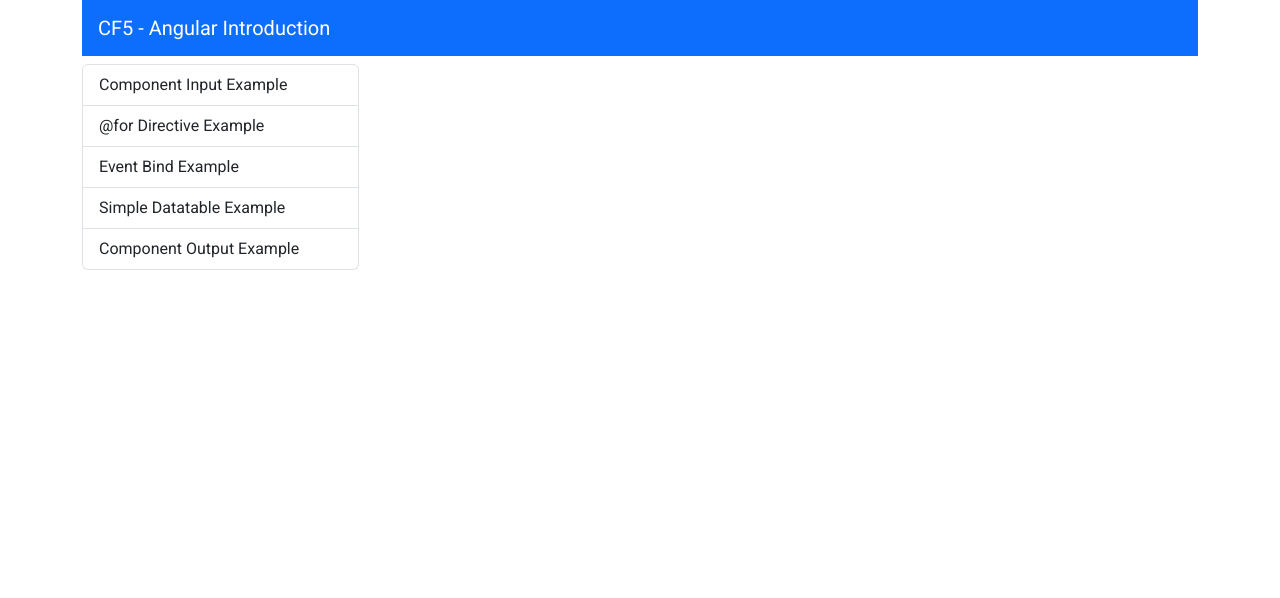
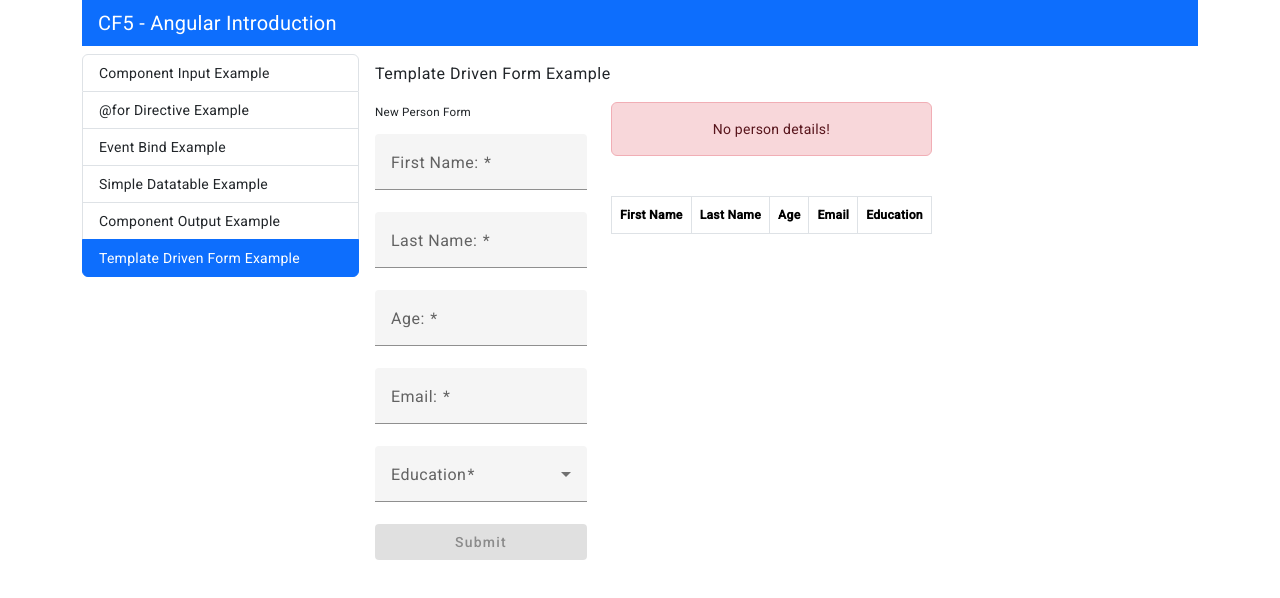
Before and after one commit to milicamiha/angular-introduction, an Angular app: page /template-driven-form-example in a window 1280 px wide. Before the commit this address led to /. Shown: the top 598 px of the page. Built offline with nearby package versions, Linux system fonts and the light colour scheme.

Commit message:
template driven form

```diff
--- a/src/app/app.config.ts
+++ b/src/app/app.config.ts
@@ -5,5 +5,5 @@
 import { provideAnimationsAsync } from '@angular/platform-browser/animations/async';
 
 export const appConfig: ApplicationConfig = {
-  providers: [provideRouter(routes), provideAnimationsAsync()]
+  providers: [provideRouter(routes), provideAnimationsAsync(), provideAnimationsAsync()]
 };
--- a/src/app/app.routes.ts
+++ b/src/app/app.routes.ts
@@ -5,6 +5,7 @@
 import { ForDirectiveExampleComponent } from './components/for-directive-example/for-directive-example.component';
 import { SimpleDatatableExampleComponent } from './components/simple-datatable-example/simple-datatable-example.component';
 import { ComponentOutputExampleComponent } from './components/component-output-example/component-output-example.component';
+import { TemplateDrivenFormExampleComponent } from './components/template-driven-form-example/template-driven-form-example.component';
 
 export const routes: Routes = [
     {path: 'component-input-example', component: ComponentInputExampleComponent},
@@ -12,5 +13,6 @@
     {path: 'event-bind-example', component: EventBindExampleComponent},
     {path: 'welcome', component: WelcomeComponent},
     {path: 'simple-datatable-example', component: SimpleDatatableExampleComponent},
-    {path: 'component-output-example', component: ComponentOutputExampleComponent}
+    {path: 'component-output-example', component: ComponentOutputExampleComponent},
+    {path: 'template-driven-form-example', component: TemplateDrivenFormExampleComponent}
 ];
--- /dev/null
+++ b/src/app/components/eperson-template-driven-form/eperson-template-driven-form.component.html
@@ -0,0 +1,80 @@
+<div class="d-flex flex-column ">
+    <h5>New Person Form</h5>
+        <form #form="ngForm" class="d-flex flex-column ">
+            <mat-form-field>
+                <mat-label> First Name: </mat-label>
+                <input matInput ngModel required type="text" name="givenName" #givenName="ngModel"/>
+
+                @if (givenName.errors && givenName.errors["required"]) {
+                    <mat-error>First Name is required</mat-error>
+                }
+            </mat-form-field>
+
+            <mat-form-field>
+                <mat-label> Last Name: </mat-label>
+                <input matInput ngModel required type="text" name="surName" #surName="ngModel"/>
+
+                @if (surName.errors && surName.errors["required"]) {
+                    <mat-error>Last Name is required</mat-error>
+                }
+            </mat-form-field>
+
+            <mat-form-field>
+                <mat-label> Age: </mat-label>
+                <input matInput ngModel required type="number" min="18" max="100" name="age" #age="ngModel"/>
+
+                @if (age.errors && age.errors["min"]) {
+                    <mat-error>Age must be &geq; 18</mat-error>
+                }
+
+                @if (age.errors && age.errors["max"]) {
+                    <mat-error>Age must be &leq; 100</mat-error>
+                }
+            </mat-form-field>
+
+            <mat-form-field>
+                <mat-label> Email: </mat-label>
+                <input matInput ngModel required
+                type="text"
+                name="email"
+                #email="ngModel"
+                pattern="[a-zA-Z0-9\.\-]+@[a-zA-Z0-9\.\-]+\.[a-zA-Z]{2,}"/>
+
+                @if (email.errors && email.errors["required"]) {
+                    <mat-error>Email is required</mat-error>
+                }
+
+                @if (email.errors && email.errors["pattern"]) {
+                    <mat-error>Invalid email</mat-error>
+                }
+            </mat-form-field>
+
+            <mat-form-field>
+                <mat-label>Education</mat-label>
+                <mat-select
+                  required
+                  ngModel
+                  name="education"
+                  type="text"
+                  #education="ngModel"
+                >
+                  <mat-option value="Some college, no degree"
+                    >Some college, no degree</mat-option
+                  >
+                  <mat-option value="Master’s degree">Master’s degree</mat-option>
+                  <mat-option value="Bachelor’s degree">Bachelor’s degree</mat-option>
+                  <mat-option value="Associate’s degree">Associate’s degree</mat-option>
+                  <mat-option value="High school diploma or equivalent"
+                    >High school diploma or equivalent</mat-option
+                  >
+                  <mat-option value="No formal education">No formal education</mat-option>
+                </mat-select>
+
+                @if (education.errors && education.errors["required"]) {
+                    <mat-error>Education is required</mat-error>
+                }
+              </mat-form-field>
+        </form>
+
+        <button (click)="onSubmit(form.value)" mat-flat-button color="primary" [disabled]="form.invalid">Submit</button>
+</div>
--- /dev/null
+++ b/src/app/components/eperson-template-driven-form/eperson-template-driven-form.component.ts
@@ -0,0 +1,29 @@
+import { Component, EventEmitter, Output } from '@angular/core';
+import { MatFormField, MatFormFieldModule} from '@angular/material/form-field';
+import { MatInputModule} from '@angular/material/input';
+import { MatSelectModule} from '@angular/material/select';
+import { MatButtonModule} from '@angular/material/button';
+import { FormsModule } from '@angular/forms';
+import { EPerson } from 'src/app/shared/interfaces/person';
+
+@Component({
+  selector: 'app-eperson-template-driven-form',
+  standalone: true,
+  imports: [
+    FormsModule,
+    MatFormFieldModule,
+    MatInputModule,
+    MatSelectModule,
+    MatButtonModule,
+  ],
+  templateUrl: './eperson-template-driven-form.component.html',
+  styleUrl: './eperson-template-driven-form.component.css'
+})
+export class EpersonTemplateDrivenFormComponent {
+  @Output () person = new EventEmitter<EPerson>()
+  onSubmit(value:any) {
+    console.log(value as EPerson);
+    this.person.emit(value as EPerson);
+  }
+
+}
--- a/src/app/components/list-group-menu/list-group-menu.component.ts
+++ b/src/app/components/list-group-menu/list-group-menu.component.ts
@@ -15,6 +15,7 @@
     {text: '@for Directive Example', routerLink: 'for-directive-example'},
     {text: 'Event Bind Example', routerLink: 'event-bind-example'},
     {text: 'Simple Datatable Example', routerLink: 'simple-datatable-example'},
-    {text: 'Component Output Example', routerLink: 'component-output-example'}
+    {text: 'Component Output Example', routerLink: 'component-output-example'},
+    {text: 'Template Driven Form Example', routerLink: 'template-driven-form-example'}
   ];
 }
--- /dev/null
+++ b/src/app/components/template-driven-form-example/template-driven-form-example.component.html
@@ -0,0 +1,12 @@
+<h4>Template Driven Form Example</h4>
+
+<div class="d-flex gap-4">
+    <app-eperson-template-driven-form (person)="onPerson($event)">
+    </app-eperson-template-driven-form>
+
+<div class="d-flex flex-column gap-4">
+    <app-person-table [person]="currentPerson"></app-person-table>
+    <app-simple-datatable [data]="persons"></app-simple-datatable>
+
+</div>
+</div>
--- /dev/null
+++ b/src/app/components/template-driven-form-example/template-driven-form-example.component.ts
@@ -0,0 +1,29 @@
+import { Component } from '@angular/core';
+import { EpersonTemplateDrivenFormComponent } from '../eperson-template-driven-form/eperson-template-driven-form.component';
+import { EPerson } from 'src/app/shared/interfaces/person';
+import { PersonTableComponent } from '../person-table/person-table.component';
+import { SimpleDatatableComponent } from '../simple-datatable/simple-datatable.component';
+
+@Component({
+  selector: 'app-template-driven-form-example',
+  standalone: true,
+  imports: [
+    EpersonTemplateDrivenFormComponent,
+    PersonTableComponent,
+    SimpleDatatableComponent,
+  ],
+  templateUrl: './template-driven-form-example.component.html',
+  styleUrl: './template-driven-form-example.component.css'
+})
+
+export class TemplateDrivenFormExampleComponent {
+
+  currentPerson: EPerson;
+  persons: EPerson[] = [];
+
+  onPerson(person: EPerson) {
+    this.currentPerson = person;
+    this.persons.push(person);
+  }
+
+}
--- a/src/index.html
+++ b/src/index.html
@@ -9,7 +9,7 @@
   <link href="https://fonts.googleapis.com/css2?family=Roboto:wght@300;400;500&display=swap" rel="stylesheet">
   <link href="https://fonts.googleapis.com/icon?family=Material+Icons" rel="stylesheet">
 </head>
-<body>
+<body class="mat-typography">
   <app-root></app-root>
 </body>
 </html>
--- a/src/styles.css
+++ b/src/styles.css
@@ -2,3 +2,6 @@
 
 html, body { height: 100%; }
 body { margin: 0; font-family: Roboto, "Helvetica Neue", sans-serif; }
+
+html, body { height: 100%; }
+body { margin: 0; font-family: Roboto, "Helvetica Neue", sans-serif; }
```
Also changed, not shown: src/app/components/eperson-template-driven-form/eperson-template-driven-form.component.css (added), src/app/components/template-driven-form-example/template-driven-form-example.component.css (added), 1 other file (tests, documents, lock files or other folders).
